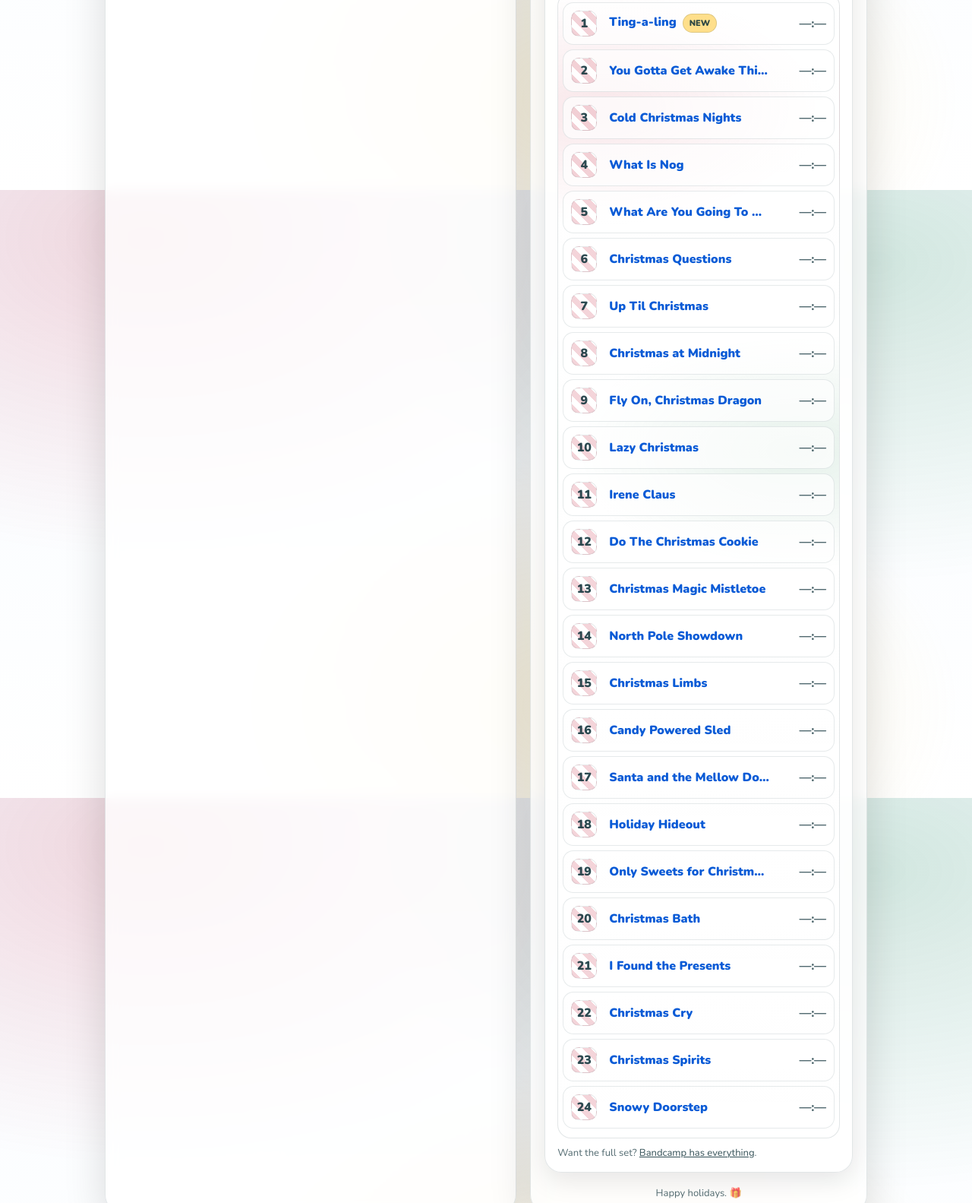
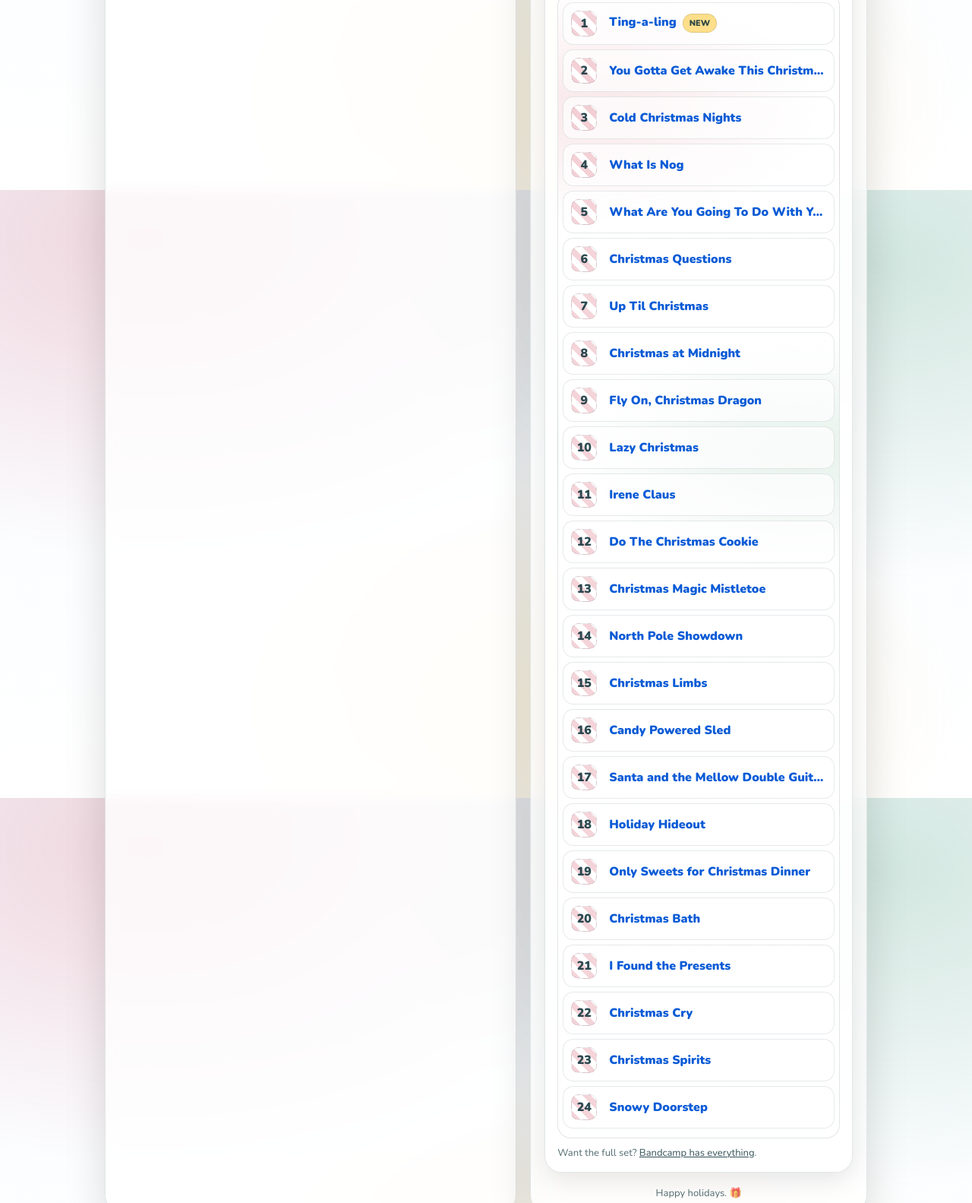
Before and after one commit to fourgrant/merrygrantmas, a plain HTML site: page index.html in a window 1280 px wide. Shown: the part 1350-2933 px from the top of the page at 76% size. Drawn offline with nearby package versions, Linux system fonts and the light colour scheme; a web font is replaced by a local one.

Commit message:
Remove song length placeholders

```diff
--- a/index.html
+++ b/index.html
@@ -477,7 +477,7 @@
     }
     .songrow{
       display:grid;
-      grid-template-columns: 40px 1fr 64px;
+      grid-template-columns: 40px 1fr;
       gap: 10px;
       align-items:center;
       padding: 10px 10px;
@@ -524,12 +524,6 @@
       border: 1px solid rgba(16,50,58,.14);
       background: rgba(255,210,90,.70);
       color: rgba(16,50,58,.88);
-    }
-    .time{
-      text-align:right;
-      font-variant-numeric: tabular-nums;
-      color: rgba(16,50,58,.72);
-      font-weight: 800;
     }
     .songnote{
       margin-top: 10px;
@@ -704,32 +698,31 @@
                     <a class="songtitle" href="https://robbygrant.com/track/ting-a-ling" target="_blank" rel="noopener">Ting-a-ling</a>
                     <span class="badge">NEW</span>
                   </div>
-                  <div class="time">—:—</div>
                 </div>
 
-                <div class="songrow"><div class="num">2</div><div class="titleline"><a class="songtitle" href="https://robbygrant.com/track/you-gotta-get-awake-this-christmas-break" target="_blank" rel="noopener">You Gotta Get Awake This Christmas Break</a></div><div class="time">—:—</div></div>
-                <div class="songrow"><div class="num">3</div><div class="titleline"><a class="songtitle" href="https://robbygrant.com/track/cold-christmas-nights" target="_blank" rel="noopener">Cold Christmas Nights</a></div><div class="time">—:—</div></div>
-                <div class="songrow"><div class="num">4</div><div class="titleline"><a class="songtitle" href="https://robbygrant.com/track/what-is-nog" target="_blank" rel="noopener">What Is Nog</a></div><div class="time">—:—</div></div>
-                <div class="songrow"><div class="num">5</div><div class="titleline"><a class="songtitle" href="https://robbygrant.com/track/what-are-you-going-to-do-with-your-christmas-money" target="_blank" rel="noopener">What Are You Going To Do With Your Christmas Money?</a></div><div class="time">—:—</div></div>
-                <div class="songrow"><div class="num">6</div><div class="titleline"><a class="songtitle" href="https://robbygrant.com/track/christmas-questions" target="_blank" rel="noopener">Christmas Questions</a></div><div class="time">—:—</div></div>
-                <div class="songrow"><div class="num">7</div><div class="titleline"><a class="songtitle" href="https://robbygrant.com/track/up-til-christmas" target="_blank" rel="noopener">Up Til Christmas</a></div><div class="time">—:—</div></div>
-                <div class="songrow"><div class="num">8</div><div class="titleline"><a class="songtitle" href="https://robbygrant.com/track/christmas-at-midnight" target="_blank" rel="noopener">Christmas at Midnight</a></div><div class="time">—:—</div></div>
-                <div class="songrow"><div class="num">9</div><div class="titleline"><a class="songtitle" href="https://robbygrant.com/track/fly-on-christmas-dragon" target="_blank" rel="noopener">Fly On, Christmas Dragon</a></div><div class="time">—:—</div></div>
-                <div class="songrow"><div class="num">10</div><div class="titleline"><a class="songtitle" href="https://robbygrant.com/track/lazy-christmas" target="_blank" rel="noopener">Lazy Christmas</a></div><div class="time">—:—</div></div>
-                <div class="songrow"><div class="num">11</div><div class="titleline"><a class="songtitle" href="https://robbygrant.com/track/irene-claus" target="_blank" rel="noopener">Irene Claus</a></div><div class="time">—:—</div></div>
-                <div class="songrow"><div class="num">12</div><div class="titleline"><a class="songtitle" href="https://robbygrant.com/track/do-the-christmas-cookie" target="_blank" rel="noopener">Do The Christmas Cookie</a></div><div class="time">—:—</div></div>
-                <div class="songrow"><div class="num">13</div><div class="titleline"><a class="songtitle" href="https://robbygrant.com/track/christmas-magic-mistletoe" target="_blank" rel="noopener">Christmas Magic Mistletoe</a></div><div class="time">—:—</div></div>
-                <div class="songrow"><div class="num">14</div><div class="titleline"><a class="songtitle" href="https://robbygrant.com/track/north-pole-showdown" target="_blank" rel="noopener">North Pole Showdown</a></div><div class="time">—:—</div></div>
-                <div class="songrow"><div class="num">15</div><div class="titleline"><a class="songtitle" href="https://robbygrant.com/track/christmas-limbs" target="_blank" rel="noopener">Christmas Limbs</a></div><div class="time">—:—</div></div>
-                <div class="songrow"><div class="num">16</div><div class="titleline"><a class="songtitle" href="https://robbygrant.com/track/candy-powered-sled" target="_blank" rel="noopener">Candy Powered Sled</a></div><div class="time">—:—</div></div>
-                <div class="songrow"><div class="num">17</div><div class="titleline"><a class="songtitle" href="https://robbygrant.com/track/santa-and-the-mellow-double-guitar-solo" target="_blank" rel="noopener">Santa and the Mellow Double Guitar Solo</a></div><div class="time">—:—</div></div>
-                <div class="songrow"><div class="num">18</div><div class="titleline"><a class="songtitle" href="https://robbygrant.com/track/holiday-hideout" target="_blank" rel="noopener">Holiday Hideout</a></div><div class="time">—:—</div></div>
-                <div class="songrow"><div class="num">19</div><div class="titleline"><a class="songtitle" href="https://robbygrant.com/track/only-sweets-for-christmas-dinner" target="_blank" rel="noopener">Only Sweets for Christmas Dinner</a></div><div class="time">—:—</div></div>
-                <div class="songrow"><div class="num">20</div><div class="titleline"><a class="songtitle" href="https://robbygrant.com/track/christmas-bath" target="_blank" rel="noopener">Christmas Bath</a></div><div class="time">—:—</div></div>
-                <div class="songrow"><div class="num">21</div><div class="titleline"><a class="songtitle" href="https://robbygrant.com/track/i-found-the-presents" target="_blank" rel="noopener">I Found the Presents</a></div><div class="time">—:—</div></div>
-                <div class="songrow"><div class="num">22</div><div class="titleline"><a class="songtitle" href="https://robbygrant.com/track/christmas-cry" target="_blank" rel="noopener">Christmas Cry</a></div><div class="time">—:—</div></div>
-                <div class="songrow"><div class="num">23</div><div class="titleline"><a class="songtitle" href="https://robbygrant.com/track/christmas-spirits" target="_blank" rel="noopener">Christmas Spirits</a></div><div class="time">—:—</div></div>
-                <div class="songrow"><div class="num">24</div><div class="titleline"><a class="songtitle" href="https://robbygrant.com/track/snowy-doorstep" target="_blank" rel="noopener">Snowy Doorstep</a></div><div class="time">—:—</div></div>
+                <div class="songrow"><div class="num">2</div><div class="titleline"><a class="songtitle" href="https://robbygrant.com/track/you-gotta-get-awake-this-christmas-break" target="_blank" rel="noopener">You Gotta Get Awake This Christmas Break</a></div></div>
+                <div class="songrow"><div class="num">3</div><div class="titleline"><a class="songtitle" href="https://robbygrant.com/track/cold-christmas-nights" target="_blank" rel="noopener">Cold Christmas Nights</a></div></div>
+                <div class="songrow"><div class="num">4</div><div class="titleline"><a class="songtitle" href="https://robbygrant.com/track/what-is-nog" target="_blank" rel="noopener">What Is Nog</a></div></div>
+                <div class="songrow"><div class="num">5</div><div class="titleline"><a class="songtitle" href="https://robbygrant.com/track/what-are-you-going-to-do-with-your-christmas-money" target="_blank" rel="noopener">What Are You Going To Do With Your Christmas Money?</a></div></div>
+                <div class="songrow"><div class="num">6</div><div class="titleline"><a class="songtitle" href="https://robbygrant.com/track/christmas-questions" target="_blank" rel="noopener">Christmas Questions</a></div></div>
+                <div class="songrow"><div class="num">7</div><div class="titleline"><a class="songtitle" href="https://robbygrant.com/track/up-til-christmas" target="_blank" rel="noopener">Up Til Christmas</a></div></div>
+                <div class="songrow"><div class="num">8</div><div class="titleline"><a class="songtitle" href="https://robbygrant.com/track/christmas-at-midnight" target="_blank" rel="noopener">Christmas at Midnight</a></div></div>
+                <div class="songrow"><div class="num">9</div><div class="titleline"><a class="songtitle" href="https://robbygrant.com/track/fly-on-christmas-dragon" target="_blank" rel="noopener">Fly On, Christmas Dragon</a></div></div>
+                <div class="songrow"><div class="num">10</div><div class="titleline"><a class="songtitle" href="https://robbygrant.com/track/lazy-christmas" target="_blank" rel="noopener">Lazy Christmas</a></div></div>
+                <div class="songrow"><div class="num">11</div><div class="titleline"><a class="songtitle" href="https://robbygrant.com/track/irene-claus" target="_blank" rel="noopener">Irene Claus</a></div></div>
+                <div class="songrow"><div class="num">12</div><div class="titleline"><a class="songtitle" href="https://robbygrant.com/track/do-the-christmas-cookie" target="_blank" rel="noopener">Do The Christmas Cookie</a></div></div>
+                <div class="songrow"><div class="num">13</div><div class="titleline"><a class="songtitle" href="https://robbygrant.com/track/christmas-magic-mistletoe" target="_blank" rel="noopener">Christmas Magic Mistletoe</a></div></div>
+                <div class="songrow"><div class="num">14</div><div class="titleline"><a class="songtitle" href="https://robbygrant.com/track/north-pole-showdown" target="_blank" rel="noopener">North Pole Showdown</a></div></div>
+                <div class="songrow"><div class="num">15</div><div class="titleline"><a class="songtitle" href="https://robbygrant.com/track/christmas-limbs" target="_blank" rel="noopener">Christmas Limbs</a></div></div>
+                <div class="songrow"><div class="num">16</div><div class="titleline"><a class="songtitle" href="https://robbygrant.com/track/candy-powered-sled" target="_blank" rel="noopener">Candy Powered Sled</a></div></div>
+                <div class="songrow"><div class="num">17</div><div class="titleline"><a class="songtitle" href="https://robbygrant.com/track/santa-and-the-mellow-double-guitar-solo" target="_blank" rel="noopener">Santa and the Mellow Double Guitar Solo</a></div></div>
+                <div class="songrow"><div class="num">18</div><div class="titleline"><a class="songtitle" href="https://robbygrant.com/track/holiday-hideout" target="_blank" rel="noopener">Holiday Hideout</a></div></div>
+                <div class="songrow"><div class="num">19</div><div class="titleline"><a class="songtitle" href="https://robbygrant.com/track/only-sweets-for-christmas-dinner" target="_blank" rel="noopener">Only Sweets for Christmas Dinner</a></div></div>
+                <div class="songrow"><div class="num">20</div><div class="titleline"><a class="songtitle" href="https://robbygrant.com/track/christmas-bath" target="_blank" rel="noopener">Christmas Bath</a></div></div>
+                <div class="songrow"><div class="num">21</div><div class="titleline"><a class="songtitle" href="https://robbygrant.com/track/i-found-the-presents" target="_blank" rel="noopener">I Found the Presents</a></div></div>
+                <div class="songrow"><div class="num">22</div><div class="titleline"><a class="songtitle" href="https://robbygrant.com/track/christmas-cry" target="_blank" rel="noopener">Christmas Cry</a></div></div>
+                <div class="songrow"><div class="num">23</div><div class="titleline"><a class="songtitle" href="https://robbygrant.com/track/christmas-spirits" target="_blank" rel="noopener">Christmas Spirits</a></div></div>
+                <div class="songrow"><div class="num">24</div><div class="titleline"><a class="songtitle" href="https://robbygrant.com/track/snowy-doorstep" target="_blank" rel="noopener">Snowy Doorstep</a></div></div>
 
             </div>
 
```
